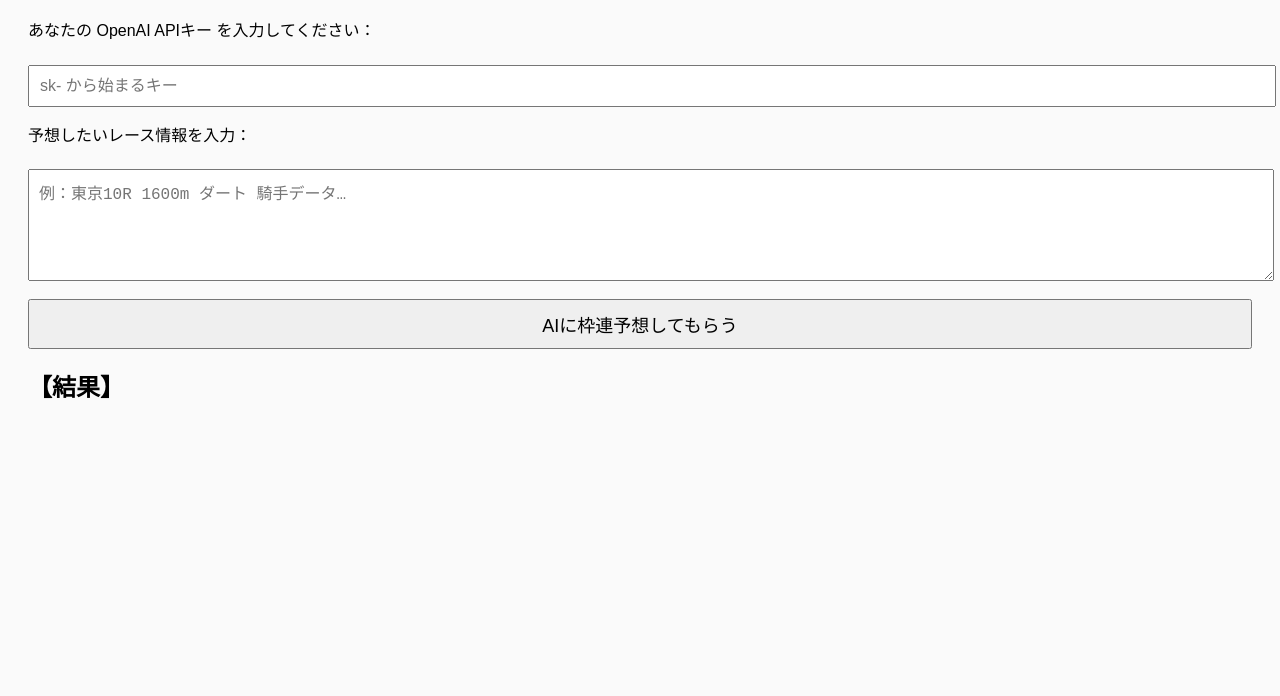
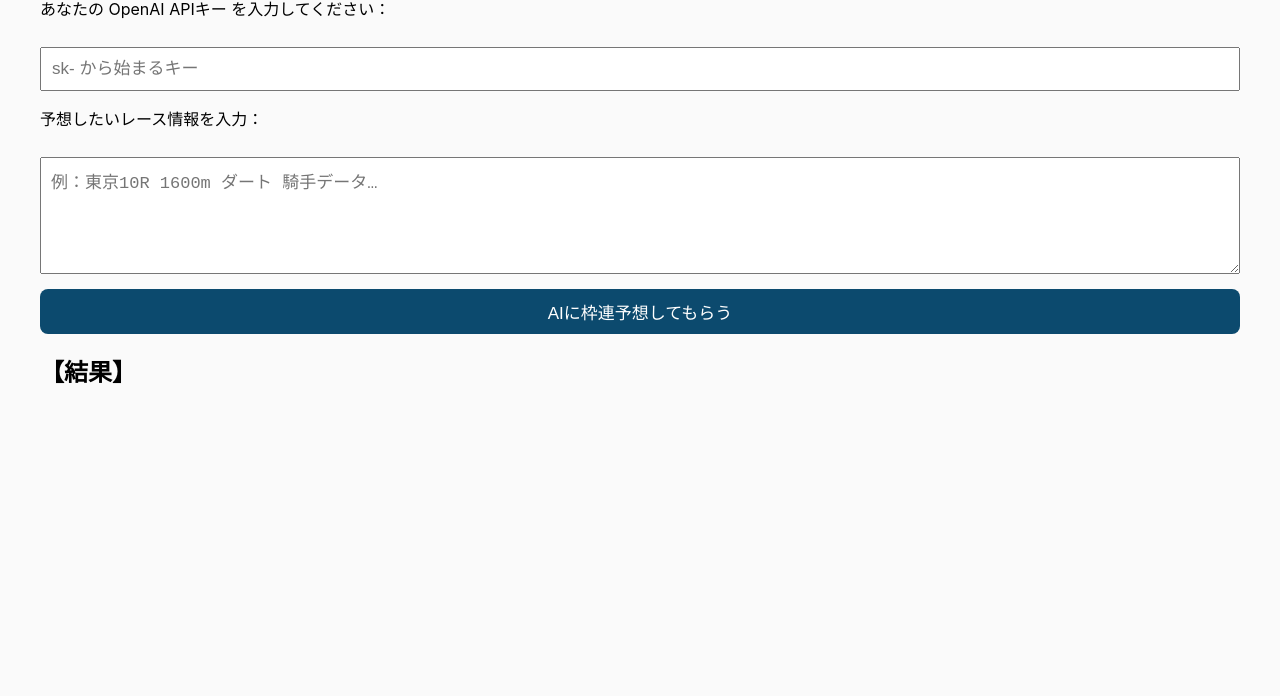
Before and after one commit to yagi0922/waku-tool, a plain HTML site: page index.html in a window 1280 px wide. Shown: the part 104-800 px from the top of the page. Drawn offline with Linux system fonts and the light colour scheme.

Commit message:
Update index.html

```diff
--- a/index.html
+++ b/index.html
@@ -2,45 +2,50 @@
 <html lang="ja">
 <head>
 <meta charset="UTF-8">
-<meta name="viewport" content="width=device-width, initial-scale=1.0, maximum-scale=1.0, user-scalable=no">
+<meta name="viewport"
+      content="width=device-width, initial-scale=1, viewport-fit=cover">
 
 <title>AI枠連予想フォーム（GPT-5）</title>
 
-<!-- PWA：manifest -->
+<!-- PWA -->
 <link rel="manifest" href="manifest.json">
-
-<!-- アイコン -->
 <link rel="icon" href="icon-192.png" type="image/png">
 <link rel="apple-touch-icon" href="icon-192.png">
 
 <!-- iPhone：フルスクリーン表示 -->
 <meta name="apple-mobile-web-app-capable" content="yes">
-<meta name="apple-mobile-web-app-status-bar-style" content="black">
+<meta name="apple-mobile-web-app-status-bar-style" content="black-translucent">
 
-<!-- CSS で文字サイズを最適化（ズーム防止） -->
 <style>
-    body {
-        font-size: 16px; /* iPhone自動ズーム対策 */
+  html, body {
+    margin: 0;
     padding: 20px;
+    font-size: 16px;
     line-height: 1.6;
     background: #fafafa;
-        font-family: sans-serif;
+    font-family: -apple-system, BlinkMacSystemFont, "Segoe UI", Roboto, sans-serif;
+    height: 100%;
+    box-sizing: border-box;
   }
-    input, textarea {
-        font-size: 16px; /* ズーム防止 */
+  input, textarea, button {
     width: 100%;
+    font-size: 17px;
     padding: 10px;
-        margin-top: 5px;
+    margin-top: 8px;
+    box-sizing: border-box;
   }
   button {
-        font-size: 18px;
-        padding: 10px 20px;
-        margin-top: 10px;
-        width: 100%;
+    background: #0c4a6e;
+    color: #fff;
+    border: none;
+    border-radius: 8px;
+  }
+  h1 {
+    font-size: 20px;
+    text-align: center;
   }
 </style>
 
-<!-- サービスワーカー登録 -->
 <script>
 if ('serviceWorker' in navigator) {
   window.addEventListener('load', () => {
@@ -49,10 +54,9 @@ if ('serviceWorker' in navigator) {
   });
 }
 </script>
+</head>
 
-</head>
 <body>
-
   <h1>AI枠連予想フォーム（GPT-5 API）</h1>
 
   <p>あなたの OpenAI APIキー を入力してください：</p>
@@ -87,8 +91,7 @@ async function runAI() {
           },
           body: JSON.stringify({
               model: "gpt-5-mini",
-            messages: [
-                {
+              messages: [{
                   role: "user",
                   content: `
 以下のレース情報から、
@@ -101,15 +104,13 @@ async function runAI() {
 レース情報：
 ${raceInfo}
 `
-                }
-            ]
+              }]
           })
       });
 
       const data = await response.json();
-    resultBox.textContent = data.choices[0].message.content;
+      resultBox.textContent = data.choices?.[0]?.message?.content || "エラーが発生しました。";
   }
   </script>
-
 </body>
 </html>
```
Lines whose indentation alone changed are shown as unchanged.
